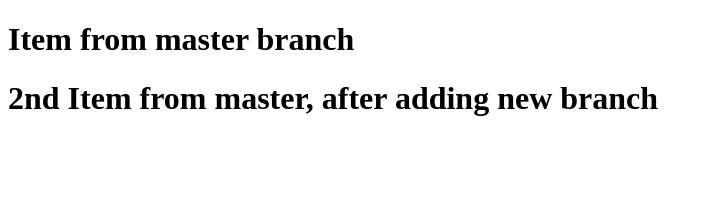
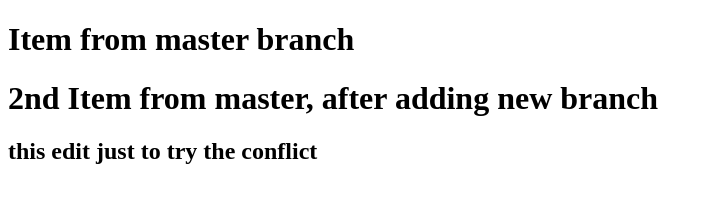
Before and after one commit to Abdul-TechCampus18/Homework_3, a plain HTML site: page index.html in a window 1280 px wide. Shown: the whole page, without its empty margins (0-712 px from the left). Drawn offline with Linux system fonts and the light colour scheme.

Commit message:
index edit to conflict

```diff
--- a/index.html
+++ b/index.html
@@ -6,5 +6,6 @@
 <body>
 <h1>Item from master branch</h1>
 <h1>2nd Item from master, after adding new branch </h1>
+<h2>this edit just to try the conflict</h2>
 </body>
 </html>
```
